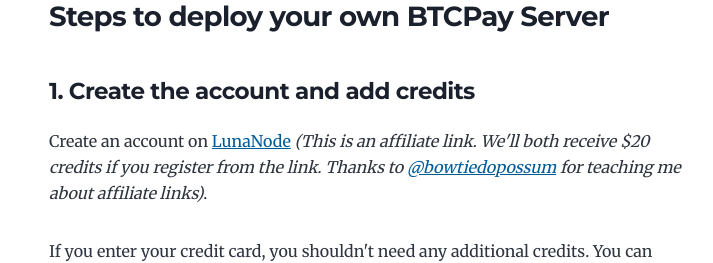
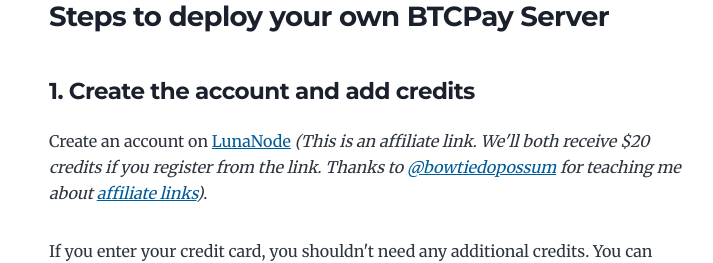
Before and after one commit to bowtiedchukar/bowtiedchukar-blog, a Gatsby site: page /become-your-own-payment-processor/ in a window 1280 px wide. Shown: the part 3160-3423 px from the top of the page, without its empty margins (275-988 px from the left). Built offline with nearby package versions, Linux system fonts and the light colour scheme; Gatsby itself is replaced by a stand-in of ours; some packages are replaced by stand-ins of ours.

Commit message:
Update BTCPay post with BowTiedOpossum link

```diff
--- a/content/blog/become-your-own-payment-processor/index.md
+++ b/content/blog/become-your-own-payment-processor/index.md
@@ -53,7 +53,7 @@
 
 #### 1. Create the account and add credits
 
-Create an account on [LunaNode](https://www.lunanode.com/?r=17252) *(This is an affiliate link.  We'll both receive $20 credits if you register from the link.  Thanks to [@bowtiedopossum](https://twitter.com/bowtiedopossum) for teaching me about affiliate links)*.
+Create an account on [LunaNode](https://www.lunanode.com/?r=17252) *(This is an affiliate link.  We'll both receive $20 credits if you register from the link.  Thanks to [@bowtiedopossum](https://twitter.com/bowtiedopossum) for teaching me about [affiliate links](https://bowtiedopossum.substack.com/p/affiliate-marketing-part-1))*.
 
 If you enter your credit card, you shouldn't need any additional credits.  You can also pay with Bitcoin.  If you pay with Bitcoin, you won't get the $20 credits, so you'll need to add at least $10 in credit.
 
```
